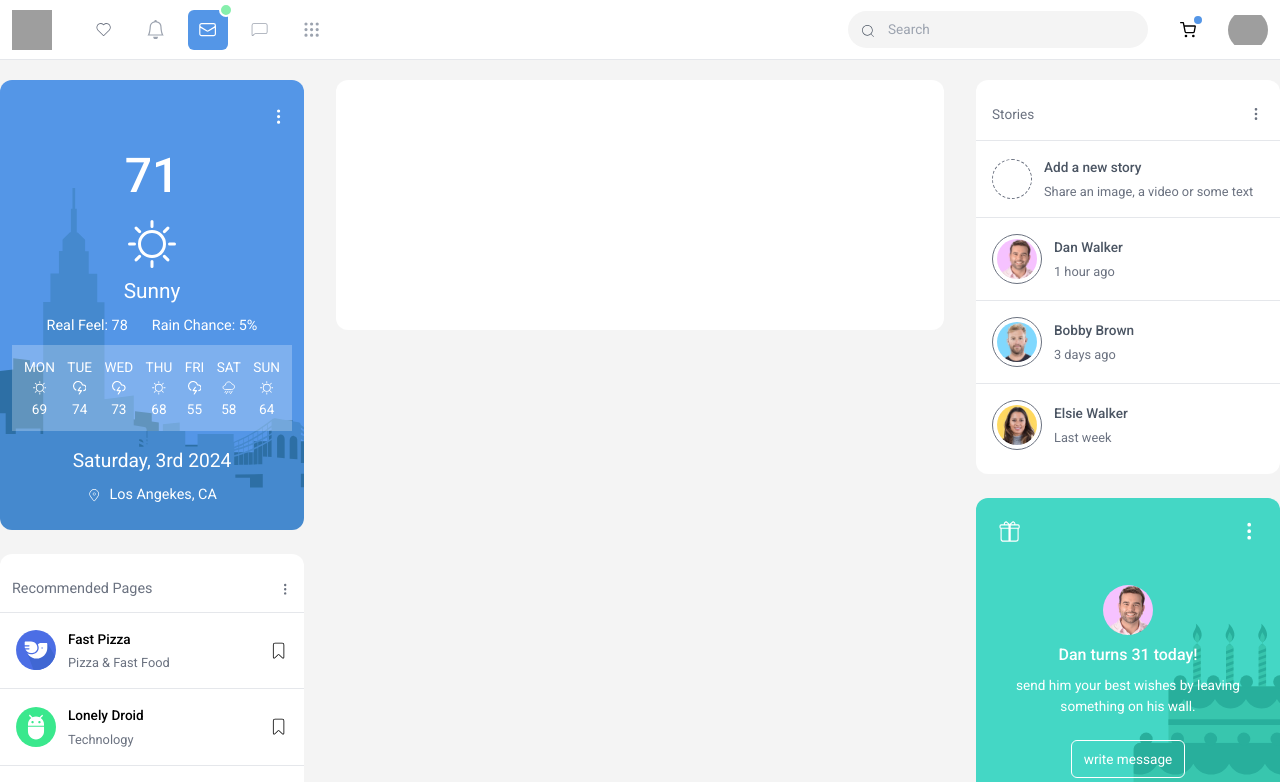
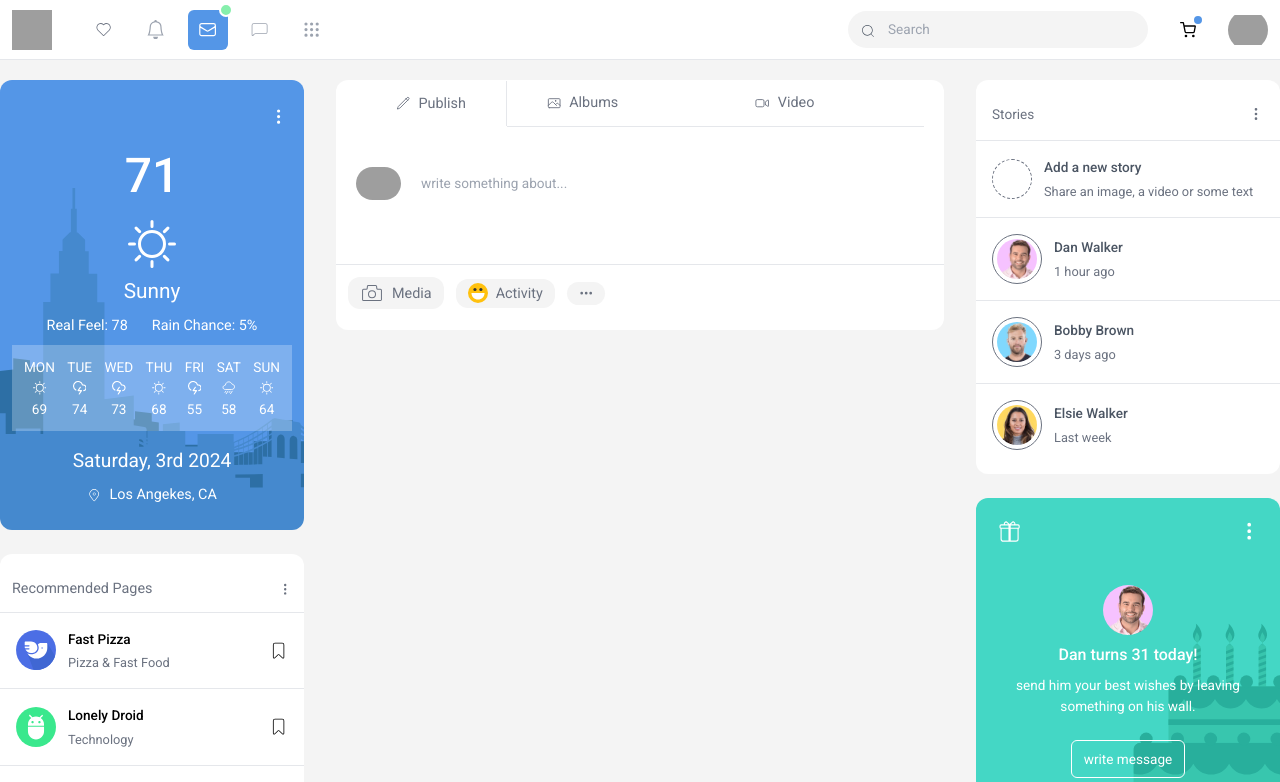
Before and after one commit to Vader4k/friends, a React (Vite) app: page / in a window 1280 px wide. Shown: the top 782 px of the page. Built offline with nearby package versions, Linux system fonts and the light colour scheme; grey boxes are pictures that could not be loaded.

Commit message:
done with post section

```diff
--- a/src/pages/Home.jsx
+++ b/src/pages/Home.jsx
@@ -4,14 +4,47 @@ import { IoVideocamOutline } from "react-icons/io5";
 import { CiCamera } from "react-icons/ci";
 import { BsThreeDots } from "react-icons/bs";
 
+import { jenna, smile} from '../assets'
+
 const Home = () => {
   return (
     <section className="w-full flex flex-col gap-5">
       {/* Post */}
-      <div className="w-full h-[250px] bg-white rounded-xl">
-        <div className="flex items-center justify-between">
-          <div className="flex items-center gap-2">
+      <div className="w-full h-[250px] bg-white rounded-xl text-gray-500">
+        <div className=" w-full flex items-center justify-between px-5">
+          <div className="flex items-center gap-2 text-[0.9rem] border-r py-3 px-10">
+            <HiOutlinePencil />
+            <p>Publish</p>
+          </div>
 
+          <div className="flex items-center gap-2 text-[0.9rem] py-3 border-b w-full px-10">
+            <HiOutlinePhoto />
+            <p>Albums</p>
+          </div>
+
+          <div className="flex items-center gap-2 text-[0.9rem] py-3 px-10 border-b w-full">
+            <IoVideocamOutline />
+            <p>Video</p>
+          </div>
+        </div>
+
+        {/* post input */}
+        <div className="w-full px-5 flex items-center gap-5 mt-10">
+          <img src={jenna} alt="profile_pic" className="w-[45px] rounded-full"/>
+          <input type="text" placeholder="write something about..." className="outline-none text-[0.85rem]"/>
+        </div>
+
+        <div className="w-full flex items-center gap-3 border-t p-3 mt-16 text-[0.9rem]">
+          <div className="flex items-center gap-2 px-3 py-1 bg-whiteBg rounded-xl">
+            <CiCamera className="text-[1.5rem]"/>
+            <p>Media</p>
+          </div>
+          <div className="flex items-center gap-2 px-3 py-1 bg-whiteBg rounded-xl">
+            <img src={smile} alt="smile" className="w-[20px] h-[20px]"/>
+            <p>Activity</p>
+          </div>
+          <div className="flex items-center gap-2 px-3 py-1 bg-whiteBg rounded-xl">
+            <BsThreeDots />
           </div>
         </div>
       </div>
```
